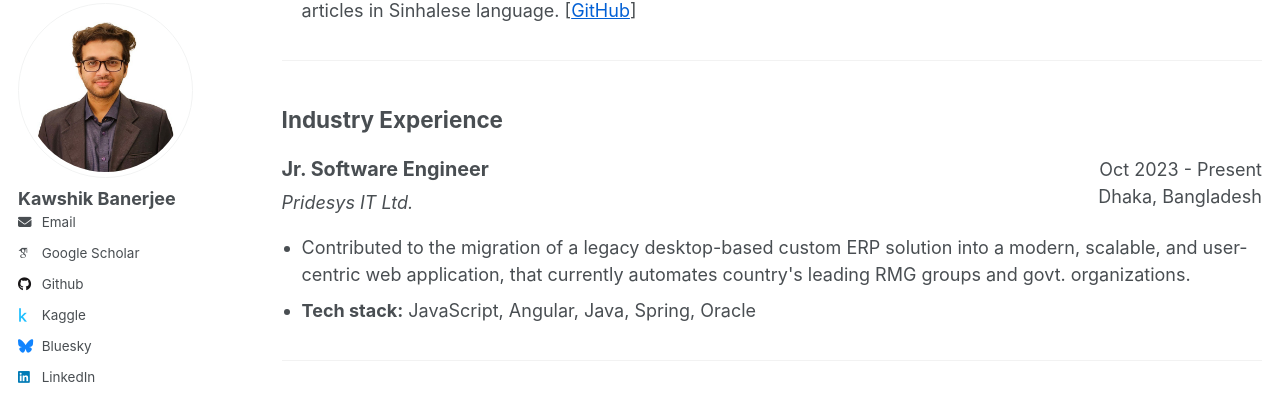
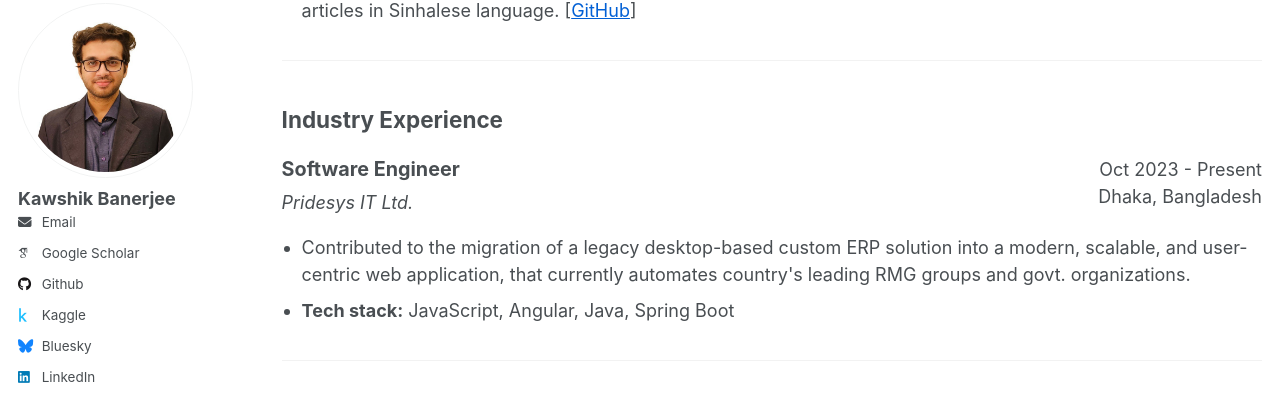
Before and after one commit to KawshikBanerjee/kawshikbanerjee.github.io, a Jekyll site: the page built from _pages/experience.html, in a window 1280 px wide and 900 px high, scrolled down 701 px. Shown: the part 103-503 px from the top of the window. Built offline with Jekyll 4.4.1, drawn with Linux system fonts in a browser that asks for light colours; some web fonts are replaced.

Commit message:
industry experience update

```diff
--- a/_pages/experience.html
+++ b/_pages/experience.html
@@ -130,7 +130,7 @@ author_profile: true
 <div class="experience-entry">
   <div class="experience-header">
     <div class="experience-title-place">
-      <div class="experience-title">Jr. Software Engineer</div>
+      <div class="experience-title">Software Engineer</div>
       <div class="experience-institution">Pridesys IT Ltd.</div>
     </div>
     <div class="experience-date-location">
@@ -144,8 +144,6 @@ author_profile: true
       into a modern, scalable, and user-centric web application, that currently
       automates country's leading RMG groups and govt. organizations.
     </li>
-    <li>
-      <strong>Tech stack:</strong> JavaScript, Angular, Java, Spring, Oracle
-    </li>
+    <li><strong>Tech stack:</strong> JavaScript, Angular, Java, Spring Boot</li>
   </ul>
 </div>
```
